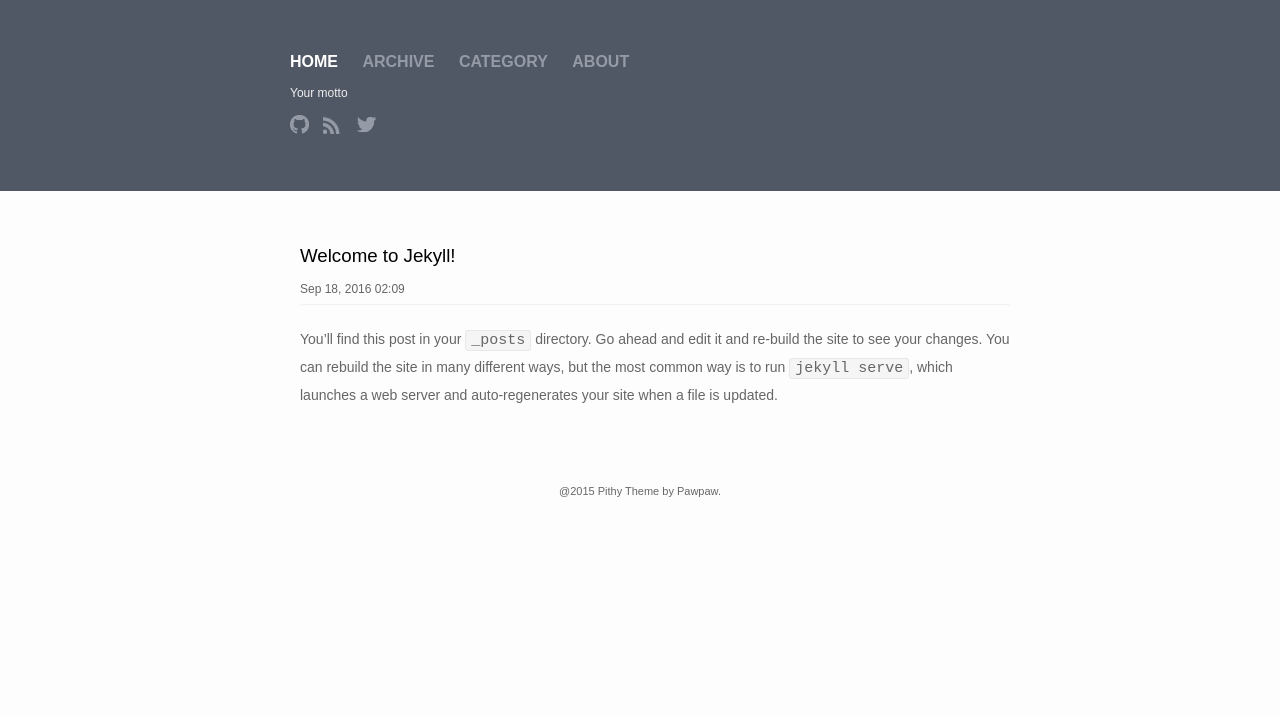
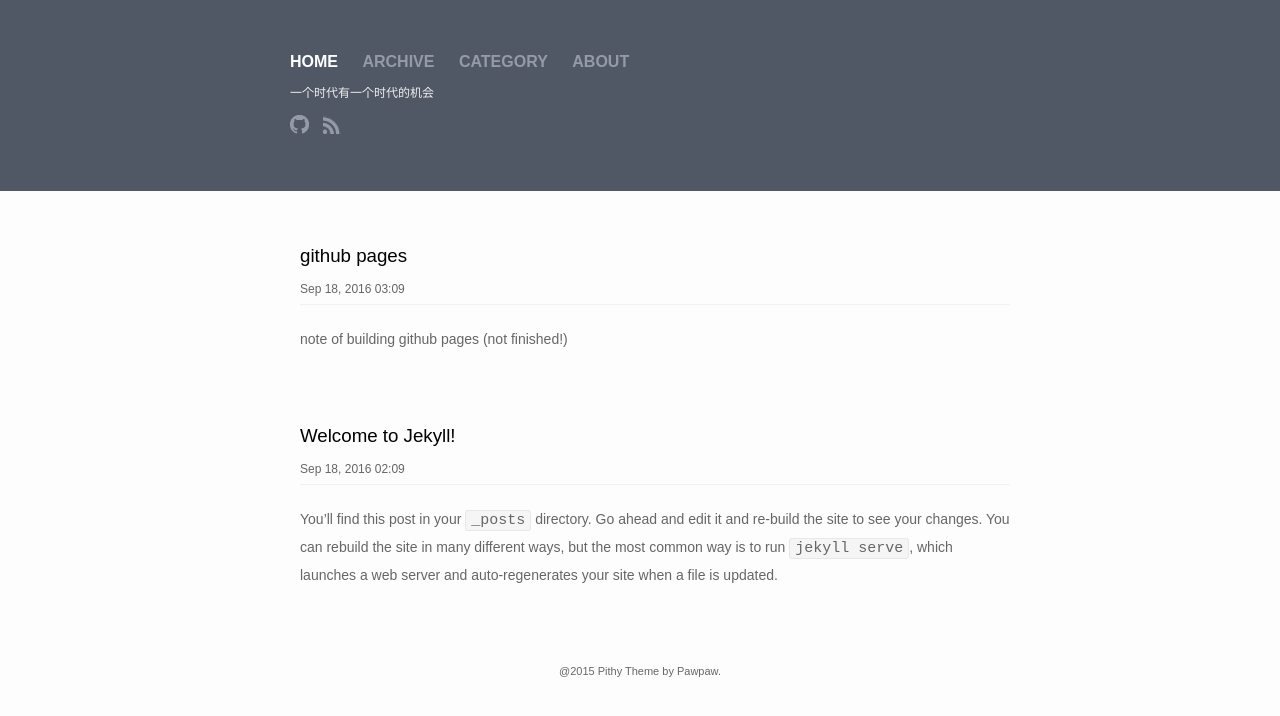
Before and after one commit to jojolin/jojolin.github.io, a Jekyll site: the page built from index.html, in a window 1280 px wide. Shown: the top 716 px of the page. Built offline with Jekyll 4.4.1, drawn with Linux system fonts in a browser that asks for light colours; some of the changed lines change nothing that is shown.

Commit message:
add note-github-pages

```diff
--- a/_config.yml
+++ b/_config.yml
@@ -1,15 +1,12 @@
 # Site settings
-title: Your awesome title
-motto: Your motto
-email: your-email@domain.com
+title: jojolin的博客
+motto: 一个时代有一个时代的机会
+email: ljzjojop@126.com
 description: > # this means to ignore newlines until "baseurl:"
-  Write an awesome description for your new site here. You can edit this
-  line in _config.yml. It will appear in your document head meta (for
-  Google search results) and in your feed.xml site description.
+  分享快乐学习的知识和经验！
 baseurl: "" # the subpath of your site, e.g. /blog/
-url: "http://yourdomain.com" # the base hostname & protocol for your site
-twitter_username: jekyllrb
-github_username:  jekyll
+url: "http://jzlin.com" # the base hostname & protocol for your site
+github_username:  jojolin
 
 # Build settings
 markdown: kramdown
--- a/_includes/header.html
+++ b/_includes/header.html
@@ -58,11 +58,11 @@
 					<img width="19px" height="19px" src="/images/rss.png"/>
 				</a>
 			</li>
-			<li>
-				<a href="https://twitter.com/{{ site.twitter_username }}" title="Twitter">
-					<img width="19px" height="19px" src="/images/twitter.png"/>
-				</a>
-			</li>
+			<!-- <li> -->
+			<!-- 	<a href="https://twitter.com/{{ site.twitter_username }}" title="Twitter"> -->
+			<!-- 		<img width="19px" height="19px" src="/images/twitter.png"/> -->
+			<!-- 	</a> -->
+			<!-- </li> -->
 		</ul>
 	</div>
 </header>
--- /dev/null
+++ b/_posts/2016-09-18-note-github-pages.markdown
@@ -0,0 +1,23 @@
+---
+layout: post
+title: "github pages"
+date: 2016-09-18 11:54:25 +0800
+categories: note github-pages
+---
+note of building github pages (not finished!)
+
+## intall requirements
+> - install ruby and jekyll [(jekyllrb)](https://jekyllrb.com/)
+> - `sudo apt-get install build-essential libopenssl-ruby ruby2.0-dev`
+> - `gem install jekyll bundler`
+> - `sudo apt-get install nodejs`
+> - `bundle install` to install github-pages
+> - `bundle exec jekyll new . --force` to create template
+> - `bundle exec jekyll serve -H 0.0.0.0` to run
+
+## add template
+> - find a jekyll's template (I prefer this one for simple and speed ^-^)
+
+## issue
+> - gem sources --add http://gems.ruby-china.org/ --remove https://rubygems.org/
+> - the bundle(in /usr/local/bin/) version is 1.9.1 when installed with `sudo apt-get install`
```
Also changed, not shown: README.md.
